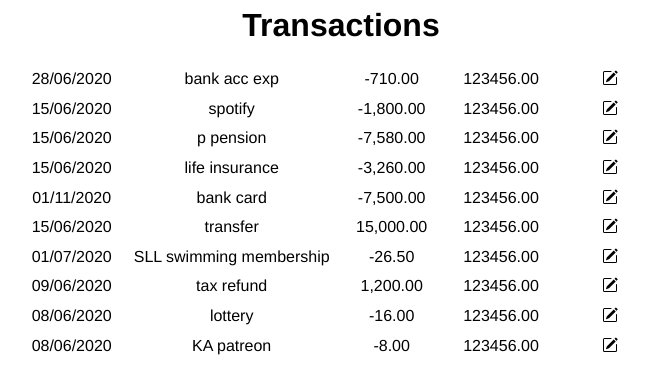
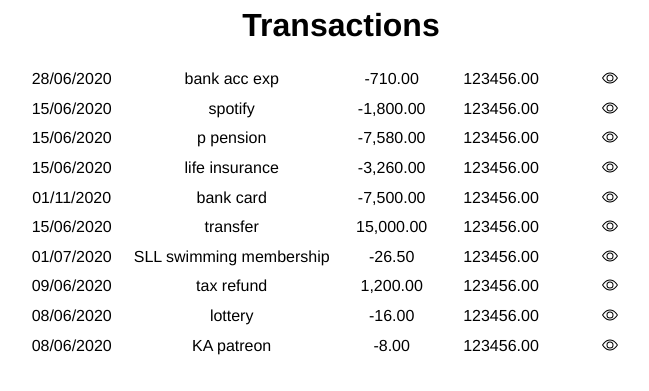
Before and after one commit to dgloriaweb/budgeter_frontend, a Vue app: page / in a window 1280 px wide. Shown: the part 131-522 px from the top of the page, without its empty margins (299-948 px from the left). Built offline with nearby package versions, Linux system fonts and the light colour scheme.

Commit message:
changed transactions list

```diff
--- a/src/components/TransactionsList.vue
+++ b/src/components/TransactionsList.vue
@@ -25,9 +25,9 @@
 
       <div class="grid-item5">
 
-      <b-icon-pencil-square
+      <b-icon-eye
         v-b-toggle="'collapse-1-side' + transaction.id "
-        class="gear"
+        class="eye"
       />
       </div>
 
```
